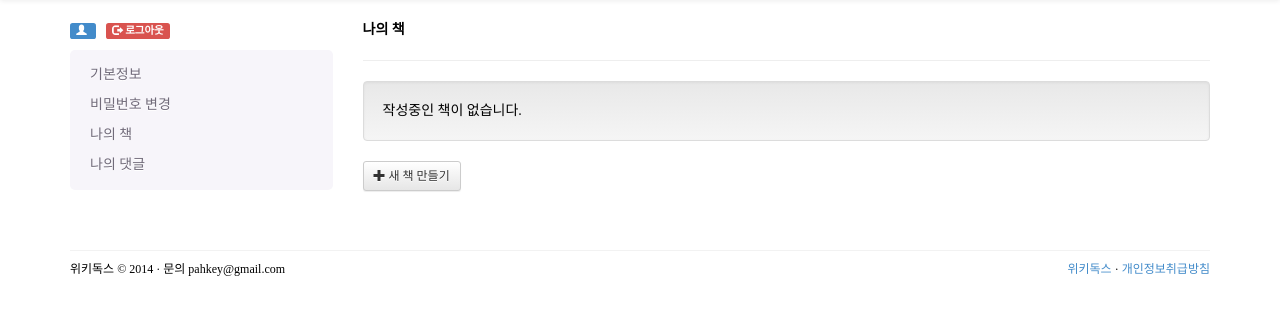
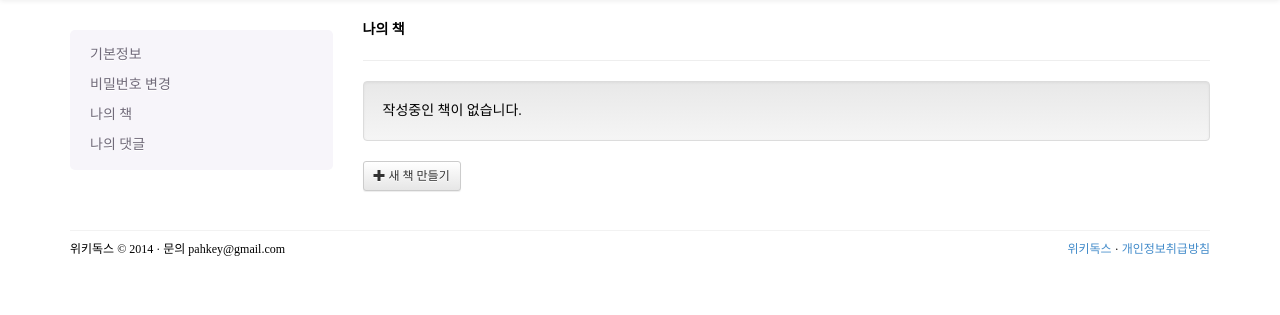
Before and after one commit to bbogle/wikidocs, a Django app: template book/templates/profile/profile_book.html in a window 1280 px wide. Shown: the part 51-366 px from the top of the page. Run offline with Django 3.2, Linux system fonts and the light colour scheme; the template is opened without the code that fills it, so the values that code supplies are empty.

Commit message:
remove profile link and logout button

```diff
--- a/book/templates/profile/profile_menu.html
+++ b/book/templates/profile/profile_menu.html
@@ -1,12 +1,3 @@
-<div>
-    <a href="/profile/{{ request.user.id }}" class="label label-primary">
-        <i class="glyphicon glyphicon-user"></i> {{ request.user.first_name }}
-    </a>
-    <a href="/logout" class="label label-danger" style="margin-left:10px;">
-        <i class="glyphicon glyphicon-log-out"></i> 로그아웃
-    </a>
-</div>
-
 <div class="bs-sidebar hidden-print" role="complementary">
     <ul class="nav bs-sidenav">
         <li{% if request.path == '/profile/edit/base' %} class="active"{% endif %}>
```
